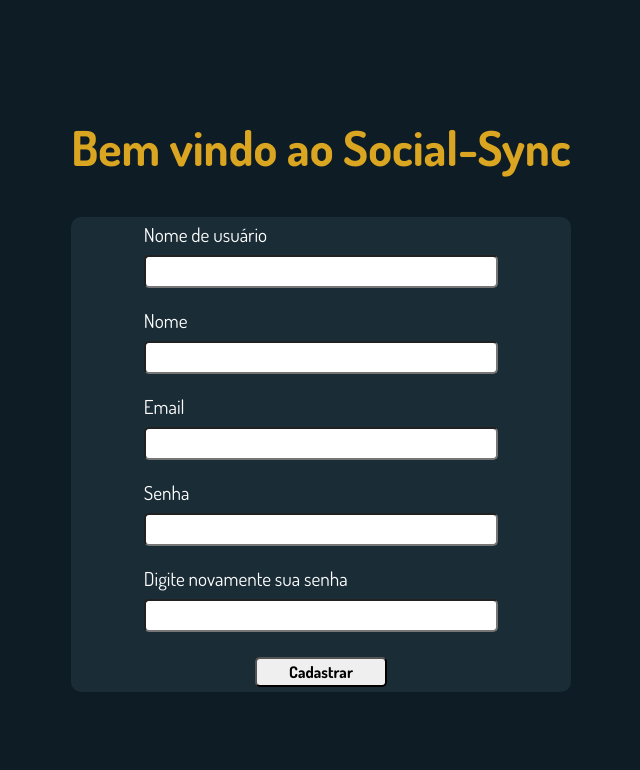
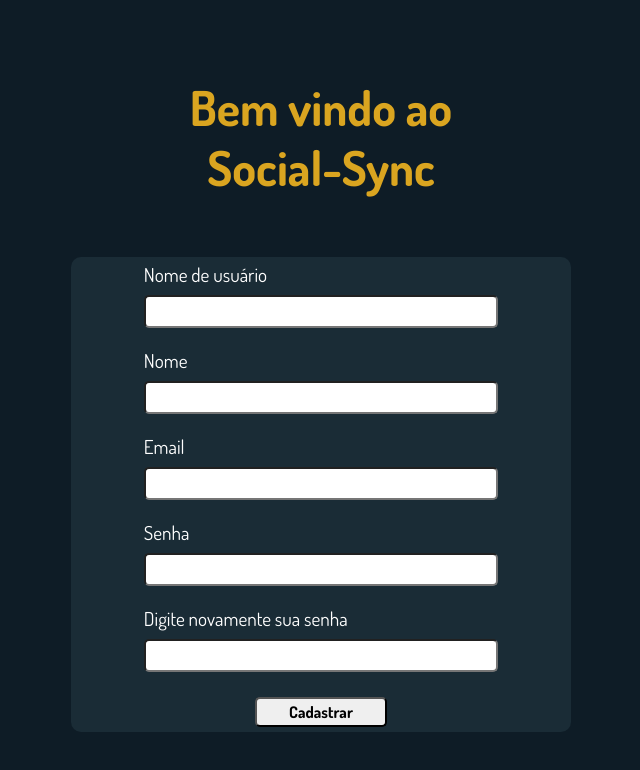
Before and after one commit to renanol13/socialSync, a React (Vite) app: page /register in a window 1280 px wide. Shown: the top 770 px of the page, without its empty margins (319-959 px from the left). Built offline with nearby package versions, Linux system fonts and the light colour scheme; no server answers.

Commit message:
consertando pagina de registrar

```diff
--- a/src/components/form.jsx
+++ b/src/components/form.jsx
@@ -1,7 +1,7 @@
 import styles from "./styles/form.module.css";
 import Input from "./Input";
 import Button from "./button";
-import { useState } from "react";
+import { useEffect, useState } from "react";
 import { VerifyForm } from "../services/verifyForm";
 
 function Register({ funcSubmit }) {
@@ -32,11 +32,12 @@
     setMessage("Prencha os campos");
   };
 
+
   return (
     <div className={styles.boxMainForm}>
       <h1>Bem vindo ao Social-Sync</h1>
+
       <div className={styles.boxForm}>
-        <h1>Cadastro</h1>
         <form onSubmit={handleSubmit}>
           <Input
             type="text"
--- a/src/components/styles/form.module.css
+++ b/src/components/styles/form.module.css
@@ -14,7 +14,11 @@
 }
 
 .boxMainForm h1{
-    display: none;
+   margin-bottom: 20px;
+   font-size: 2.2em;
+   text-align: center;
+   width: 80%;
+   color: var(--color5);
 }
 
 
@@ -31,11 +35,6 @@
 }
 
 
-.boxForm h1{
-    width: 200px;
-    text-align: center;
-    margin-bottom: 20px;
-}
 
 .boxForm form{
     height: 80%;
@@ -67,13 +66,12 @@
 }
 
 
-@media (min-height:600px){
+@media (min-width:400px){
     .boxMainForm > h1{
         display: block;
-        margin-bottom: 30px;
         font-size: 3em;
+        width: 500px;
+        margin-bottom: 50px;
         padding: .2em 1em;
-        color: var(--color5);
-        text-align: center;
     }
 }
```
